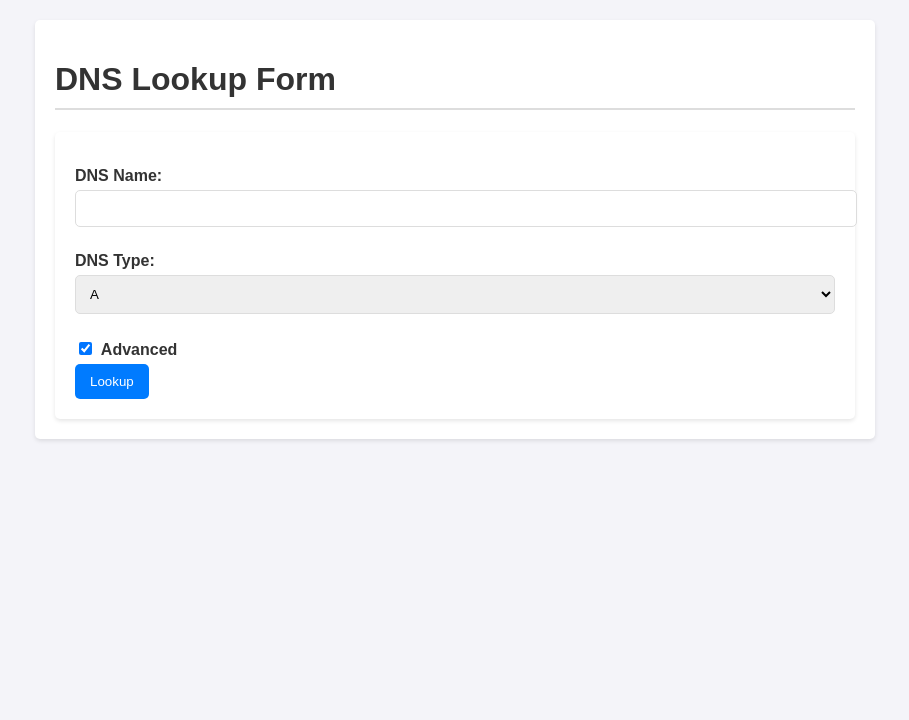
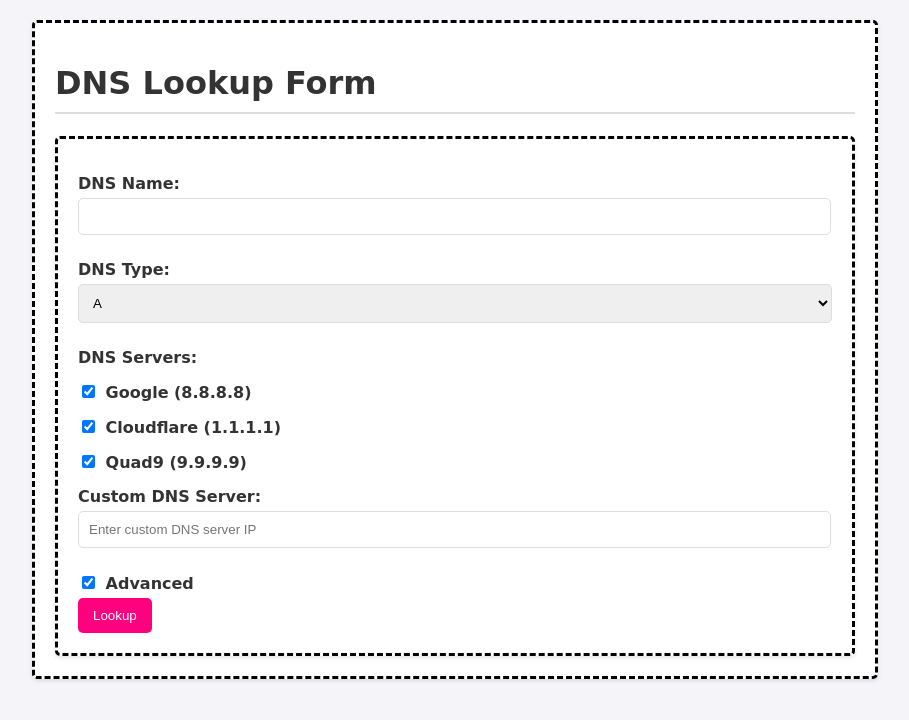
Before and after one commit to mcyork/check-dns, a Flask app: page /dns-lookup in a window 1280 px wide. Shown: the top 720 px of the page, without its empty margins (185-1094 px from the left). Run offline with Flask 3, Linux system fonts and the light colour scheme; some libraries are stand-ins or nearby versions.

Commit message:
gid like and styled

```diff
--- a/app.py
+++ b/app.py
@@ -11,6 +11,16 @@ import logging
 # Configure logging
 logging.basicConfig(level=logging.DEBUG)
 logger = logging.getLogger(__name__)
+
+# Uncomment the following line to disable all logging
+#logging.getLogger().addHandler(logging.NullHandler())
+
+# Suppress Flask's server startup messages
+#log = logging.getLogger('werkzeug')
+#log.setLevel(logging.ERROR)
+
+# Suppress urllib3 debug messages
+#logging.getLogger('urllib3').setLevel(logging.WARNING)
 
 app = Flask(__name__)
 api = Api(app, version='1.0', title='DNS Lookup API',
@@ -60,11 +70,11 @@ def doh_lookup(dns_name, dns_type, dns_server):
         for item in data.get('Answer', []):
             record_type = dns.rdatatype.to_text(item['type'])
             answers.append({
+                "query_name": item['name'],
                 "record": item['data'],
                 "type": record_type,
                 "ttl": item['TTL'],
-                "authoritative": False,
-                "additional_records": []
+                "authoritative": False
             })
         return answers
     else:
@@ -81,11 +91,11 @@ def dot_lookup(dns_name, dns_type, dns_server):
         record_type = dns.rdatatype.to_text(rrset.rdtype)
         for rdata in rrset:
             answers.append({
+                "query_name": rrset.name.to_text(),
                 "record": rdata.to_text(),
                 "type": record_type,
                 "ttl": rrset.ttl,
-                "authoritative": response.flags & dns.flags.AA != 0,
-                "additional_records": [additional.to_text() for additional in response.additional]
+                "authoritative": response.flags & dns.flags.AA != 0
             })
     return answers
 
@@ -104,11 +114,11 @@ def direct_dns_lookup(dns_name, dns_type, dns_server_ip, protocol):
         record_type = dns.rdatatype.to_text(rrset.rdtype)
         for rdata in rrset:
             answers.append({
+                "query_name": rrset.name.to_text(),
                 "record": rdata.to_text(),
                 "type": record_type,
                 "ttl": rrset.ttl,
-                "authoritative": response.response.flags & dns.flags.AA != 0,
-                "additional_records": [additional.to_text() for additional in response.response.additional]
+                "authoritative": response.response.flags & dns.flags.AA != 0
             })
     return answers
 
@@ -204,10 +214,30 @@ def dns_lookup():
         dns_name = request.form['dns_name']
         dns_type = request.form.get('dns_type', 'A') or 'A'  # Default to 'A' if not provided or empty
         advanced = 'advanced' in request.form
-        results = [perform_dns_lookup(dns_name, dns_type, server_config) for server_config in config['dns_servers']]
+        fun_style = 'fun_style' in request.form
+        selected_servers = request.form.getlist('dns_servers')
+        custom_dns = request.form.get('custom_dns')
 
-        return render_template('dns_results.html', dns_name=dns_name, dns_type=dns_type, results=results, advanced=advanced)
-    return render_template('dns_form.html', dns_query_types=dns_query_types)
+        # Add the custom DNS server to the selected servers if provided
+        if custom_dns:
+            selected_servers.append(custom_dns)
+
+        # Filter the DNS servers based on the selection
+        filtered_servers = [server for server in config['dns_servers'] if server['server'] in selected_servers]
+        # Add custom DNS server configuration if provided
+        if custom_dns:
+            filtered_servers.append({
+                "server": custom_dns,
+                "protocol": "UDP",  # Default protocol for custom DNS server
+                "url": "",
+                "name": "Custom DNS"
+            })
+
+        results = [perform_dns_lookup(dns_name, dns_type, server_config) for server_config in filtered_servers]
+
+        return render_template('dns_results.html', dns_name=dns_name, dns_type=dns_type, results=results, advanced=advanced, custom_dns=custom_dns, fun_style=fun_style)
+    return render_template('dns_form.html', dns_query_types=dns_query_types, dns_servers=config['dns_servers'])
+
 
 # Custom root route
 @app.route('/')
@@ -215,5 +245,5 @@ def index():
     return render_template('index.html')
 
 if __name__ == "__main__":
-    app.run(debug=True)
+    app.run(debug=False)
     # app.run(host='0.0.0.0', port=8080, debug=True)
--- a/templates/dns_form.html
+++ b/templates/dns_form.html
@@ -3,9 +3,10 @@
 <head>
     <meta charset="UTF-8">
     <title>DNS Lookup Form</title>
+    <script type="module" src="https://unpkg.com/wired-elements/lib/wired-toggle.js?module"></script>
     <style>
         body {
-            font-family: Arial, sans-serif;
+            font-family: 'Comic Sans MS', 'Comic Sans', cursive;
             background-color: #f4f4f9;
             margin: 0;
             padding: 20px;
@@ -20,6 +21,7 @@
             padding: 20px;
             border-radius: 5px;
             box-shadow: 0 2px 4px rgba(0,0,0,0.1);
+            border-style: dashed;
         }
         label {
             display: block;
@@ -40,7 +42,7 @@
         button {
             display: inline-block;
             padding: 10px 15px;
-            background: #007bff;
+            background: #ff007f;
             color: #fff;
             text-decoration: none;
             border: none;
@@ -48,7 +50,7 @@
             cursor: pointer;
         }
         button:hover {
-            background: #0056b3;
+            background: #ff0056;
         }
         .container {
             max-width: 800px;
@@ -57,15 +59,19 @@
             padding: 20px;
             border-radius: 5px;
             box-shadow: 0 2px 4px rgba(0,0,0,0.1);
+            border-style: dashed;
+        }
+        .wide-input {
+            width: 40%;
         }
     </style>
 </head>
 <body>
     <div class="container">
         <h1>DNS Lookup Form</h1>
-        <form action="/dns-lookup" method="post">
+        <form id="dns-form" action="/dns-lookup" method="post">
             <label for="dns_name">DNS Name:</label>
-            <input type="text" id="dns_name" name="dns_name" required>
+            <input type="text" id="dns_name" name="dns_name"  style="width: 97%;" required>
 
             <label for="dns_type">DNS Type:</label>
             <select id="dns_type" name="dns_type">
@@ -73,6 +79,18 @@
                 <option value="{{ query_type }}">{{ query_type }}</option>
                 {% endfor %}
             </select>
+
+            <label>DNS Servers:</label>
+            {% for server in dns_servers %}
+            <div>
+                <label>
+                    <input type="checkbox" name="dns_servers" value="{{ server.server }}" checked> {{ server.name }} ({{ server.server }})
+                </label>
+            </div>
+            {% endfor %}
+
+            <label for="custom_dns">Custom DNS Server:</label>
+            <input type="text" id="custom_dns" name="custom_dns" style="width: 97%;" placeholder="Enter custom DNS server IP">
 
             <label>
                 <input type="checkbox" name="advanced" checked> Advanced
```
Also changed, not shown: templates/dns_results.html (+15 -25 lines).
